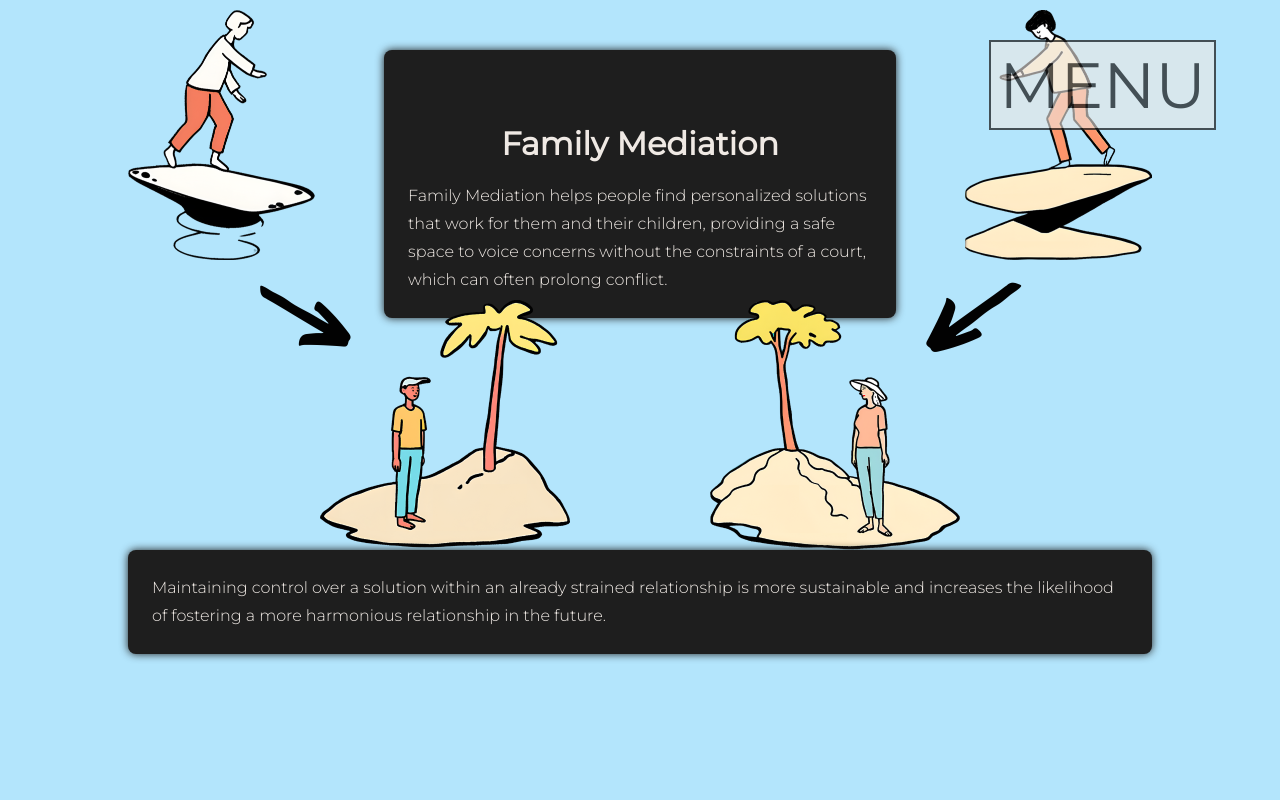
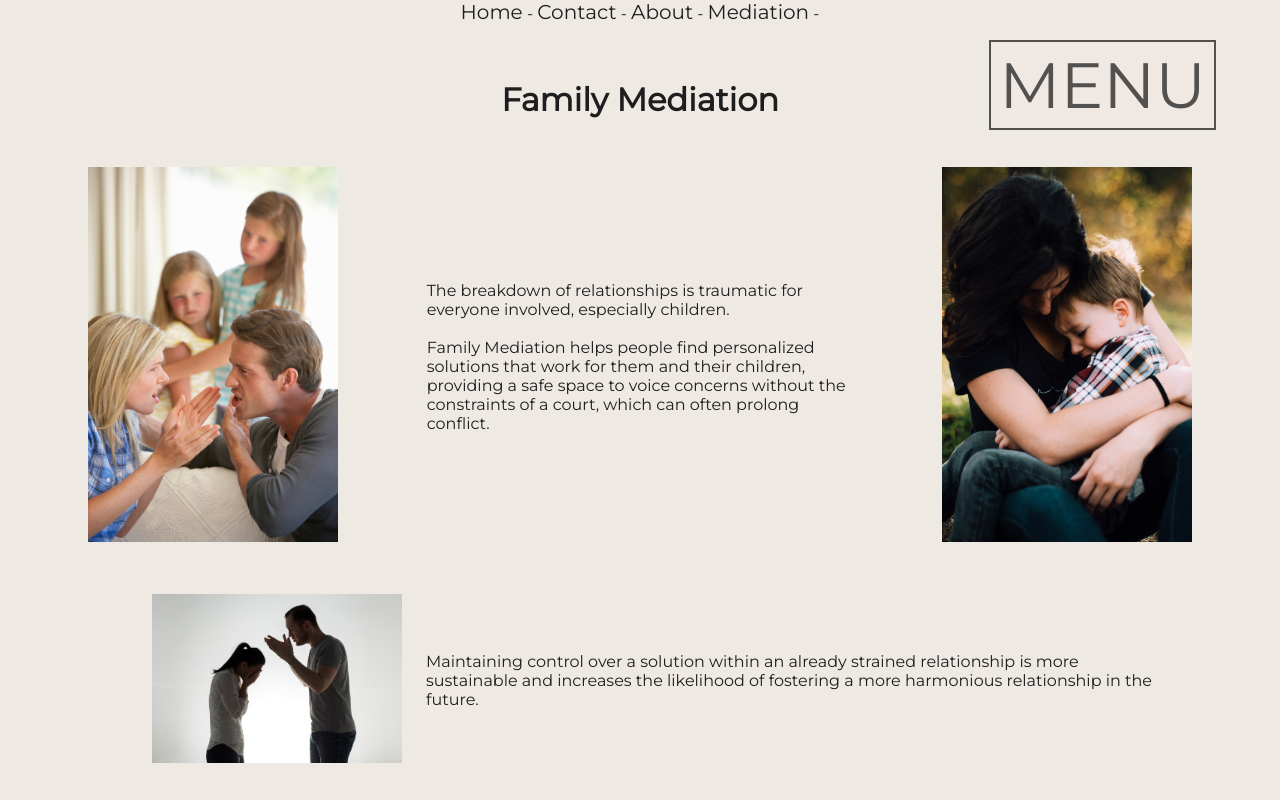
Before and after one commit to gondooley/horgan-mediation, a Next.js app: page /family in a window 1280 px wide. Built offline with nearby package versions, Linux system fonts and the light colour scheme.

Commit message:
Layouts complete

```diff
--- a/pages/about.js
+++ b/pages/about.js
@@ -122,7 +122,7 @@ const AboutPortraitLayout = () => {
       <AboutText1 />
 
       <BridgeImage style={{
-        minHeight: '120px',
+        minHeight: '140px',
         margin: '0 10vw 0 10vw',
       }} />
       <AboutText2 />
@@ -189,7 +189,7 @@ const AboutPage = () => {
           <AboutWide />
         </WideView>
         <NarrowView>
-          <AboutNarrow />
+        <AboutPortraitLayout />
         </NarrowView>
       </BrowserView>
     </PageWithMenu>
--- a/pages/family.js
+++ b/pages/family.js
@@ -6,6 +6,7 @@ import { LandscapeView, NarrowView, PortraitView, WideView } from '@/components/
 import PageWithMenu from '@/components/PageWithMenu';
 import MIIWithNavFooter from '@/components/MIIWIthNavFooter';
 import Navigation from '@/components/Navigation';
+import CompanyName from '@/components/CompanyName';
 
 const montserratFont = Montserrat({ subsets: ['latin'], weight: '300' });
 
@@ -234,92 +235,173 @@ const FamText3 = () => {
 
 const FamText4 = () => {
   return (
+    <div style={{
+      display: 'flex',
+      justifyContent: 'center'
+    }}>
       <p style={{
         margin: '0 10vw 0 10vw',
+        maxWidth: '650px',
       }}>
         {about.fam4}
       </p>
+    </div>
+  );
+}
+
+const ImageContainer = ({ children }) => {
+  return (
+    <div style={{
+      width: '250px',
+      margin: '24px'
+    }}>
+      {children}
+    </div>
   );
 }
 
 const CoupleArguingImage = () => {
   return (
+    <ImageContainer>
       <img alt="couple arguing" src="/images/family-stock/argue.png" width="100%" height="auto" />
+    </ImageContainer>
   );
 }
 const WomanComfortingChildImage = () => {
   return (
+    <ImageContainer>
       <img alt="woman comforting child" src="/images/family-stock/comfort.jpg" width="100%" height="auto" />
+    </ImageContainer>
   );
 }
 const InFrontOfChildrenImage = () => {
   return (
+    <ImageContainer>
       <img alt="couple arguing in front of children" src="/images/family-stock/four-family.png" width="100%" height="auto" />
+    </ImageContainer>
   );
 }
 const TwoUpsetWomenImage = () => {
   return (
+    <ImageContainer>
       <img alt="two upset women" src="/images/family-stock/upset.png" width="100%" height="auto" />
+    </ImageContainer>
   );
 }
 
-const FamilyMobilePortraitLayout = () => {
+const TopSection = () => {
   return (
-    <div>
-      <Navigation />
-      <Heading />
+    <>
+      <PortraitView>
         <FamText0 />
         <div style={{
           display: 'flex',
           justifyContent: 'center'
         }}>
-        <div style={{
-          width: '250px',
-          margin: '24px'
-        }}>
           <InFrontOfChildrenImage />
-        </div>
         </div>
         <FamText1 />
         <div style={{
           display: 'flex',
           justifyContent: 'center'
         }}>
-        <div style={{
-          width: '250px',
-          margin: '24px'
-        }}>
           <CoupleArguingImage />
         </div>
+      </PortraitView>
+      <LandscapeView>
+        <div style={{
+          display: 'flex',
+          justifyContent: 'space-around',
+          alignItems: 'center'
+        }}>
+          <div style={{
+            flex: '1',
+            display: 'flex',
+            justifyContent: 'center'
+          }}>
+            <InFrontOfChildrenImage />
           </div>
+          <div style={{
+            flex: '1',
+          }}>
+            <p>{about.fam0}</p>
+            <p>&nbsp;</p>
+            <p>{about.fam1}</p>
+          </div>
+          <div style={{
+            flex: '1',
+            display: 'flex',
+            justifyContent: 'center'
+          }}>
+            <WomanComfortingChildImage />
+          </div>
+        </div>
+      </LandscapeView>
+    </>
+  );
+}
+
+const SideBySide = ({ left, right }) => {
+  return (
+    <div style={{
+      display: 'flex',
+      justifyContent: 'space-around',
+      alignItems: 'center',
+      margin: '0 10vw 0 10vw'
+    }}>
+      <div>
+        {left}
+      </div>
+      <div>
+        {right}
+      </div>
+    </div>
+  );
+}
+
+const BottomSection = () => {
+  return (
+    <>
+      <PortraitView>
         <FamText2 />
         <div style={{
           display: 'flex',
           justifyContent: 'center'
         }}>
-        <div style={{
-          width: '250px',
-          margin: '24px'
-        }}>
           <TwoUpsetWomenImage />
-        </div>
         </div>
         <FamText3 />
         <div style={{
           display: 'flex',
           justifyContent: 'center'
         }}>
-        <div style={{
-          width: '250px',
-          margin: '24px'
-        }}>
           <WomanComfortingChildImage />
         </div>
-      </div>
+      </PortraitView>
+      <LandscapeView>
+        <SideBySide
+          left={<CoupleArguingImage />}
+          right={about.fam2} />
+        <SideBySide
+          left={about.fam3}
+          right={<TwoUpsetWomenImage />} />
+      </LandscapeView>
+    </>
+  );
+}
+
+const FamilyLayout = () => {
+  return (
+    <div>
+      <Navigation />
+      <Heading />
+      <TopSection />
+      <BottomSection />
       <FamText4 />
       <div style={{
         minHeight: '32px',
-        width: '100%'}}>
+        width: '100%'
+      }}>
         &nbsp;
       </div>
     </div>
@@ -332,23 +414,17 @@ const Family = () => {
   useEffect(() => {
     setClientSideLayout(
       <PageWithMenu>
-        <MobileView>
-          <PortraitView>
-            <FamilyMobilePortraitLayout />
-          </PortraitView>
-          <LandscapeView>
-            Mobile landscape view
-          </LandscapeView>
-        </MobileView>
-        <BrowserView>
-          <WideView>
-            <FamilyBrowserLayout />
-          </WideView>
-          <NarrowView>
-            Browser narrow view
-          </NarrowView>
-        </BrowserView>
+        <FamilyLayout />
         <MIIWithNavFooter />
+        <div style={{
+          width: '100vw',
+          display: 'flex',
+          flexDirection: 'row',
+          justifyContent: 'center',
+          alignItems: 'center',
+          backgroundColor: 'yellow'
+        }}>
+        </div>
       </PageWithMenu>
     );
   }, []);
--- a/styles/index.css
+++ b/styles/index.css
@@ -3,10 +3,10 @@ img.tadgh {
 }
 
 img.tadgh-portrait {
-  height: 50%;
+  height: 400px;
   width: auto;
-  top: 35%;
-  right: -30%;
+  bottom: 15%;
+  right: -100px;
 }
 
 img.tadgh-browser {
@@ -59,7 +59,7 @@ p.desk-bio {
 
 .flexbox-full-width {
   display: flex;
-  justify-content: start;
+  justify-content: flex-start;
   align-items: stretch;
 }
 
@@ -79,9 +79,10 @@ p.desk-bio {
 
 .on-desk {
   position: absolute;
-  left: 10%;
-  top: 80%;
-  transform: translateY(-42%);
+  left: 8%;
+  bottom: 10%;
+  width: 250px;
+  height: 250px;
 }
 
 .padding-normal {
```
Also changed, not shown: pages/contact.js (+63 -6 lines), pages/index.js (+8 -18 lines). Lines whose indentation alone changed are shown as unchanged.
